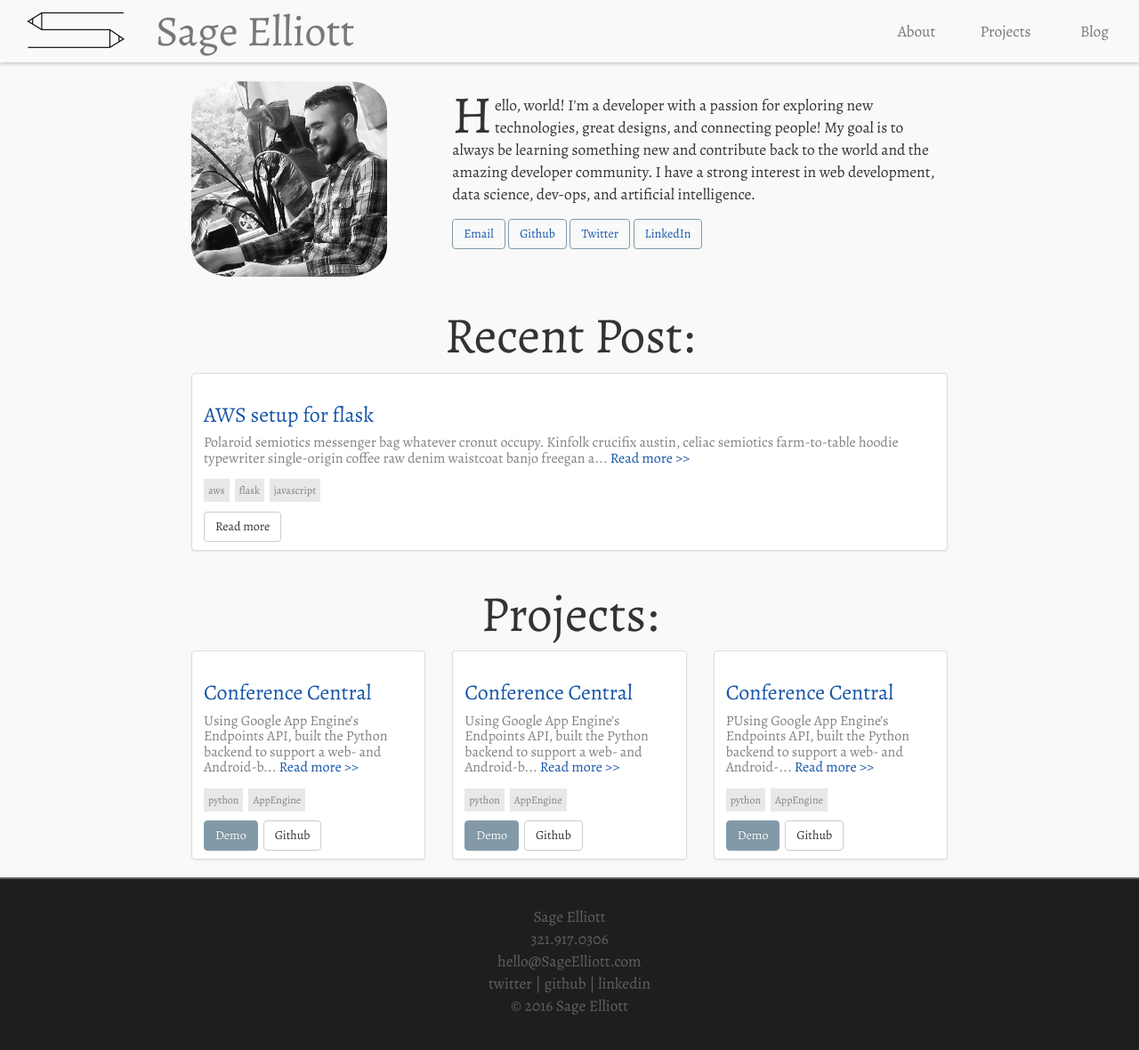
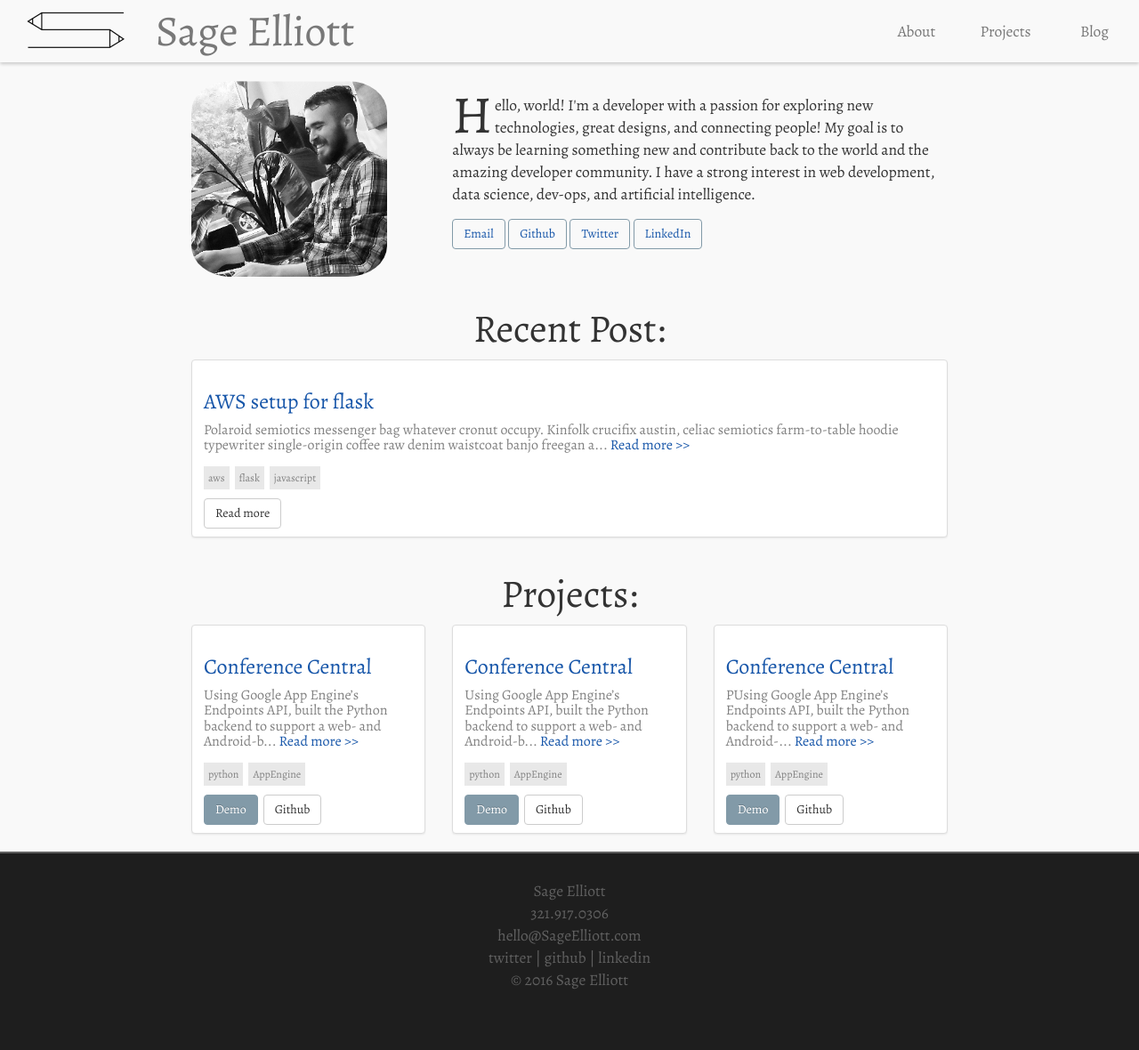
Before and after one commit to sagecodes/sage-blog, a Jekyll site: the page built from index.html, in a window 1280 px wide. Shown: the top 1180 px of the page at 89% size. Built offline with Jekyll 4.4.1, drawn with Linux system fonts in a browser that asks for light colours; nearby versions of some CDN libraries; some web fonts are replaced.

Commit message:
refactor: change h1 size to 2.5 em

```diff
--- a/css/style.css
+++ b/css/style.css
@@ -124,7 +124,7 @@ h3 {
 
 h1 {
     text-align: center;
-    font-size: 3.25em;
+    font-size: 2.5em;
 }
 
 .dropcap {
```
Also changed, not shown: 1 other file.
